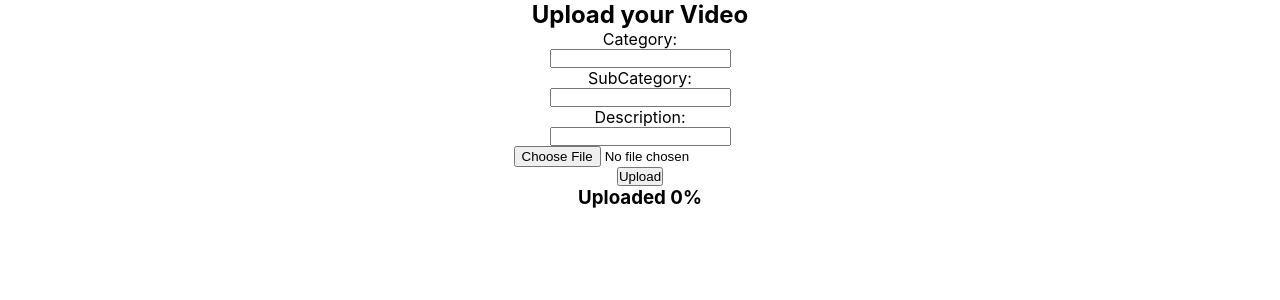
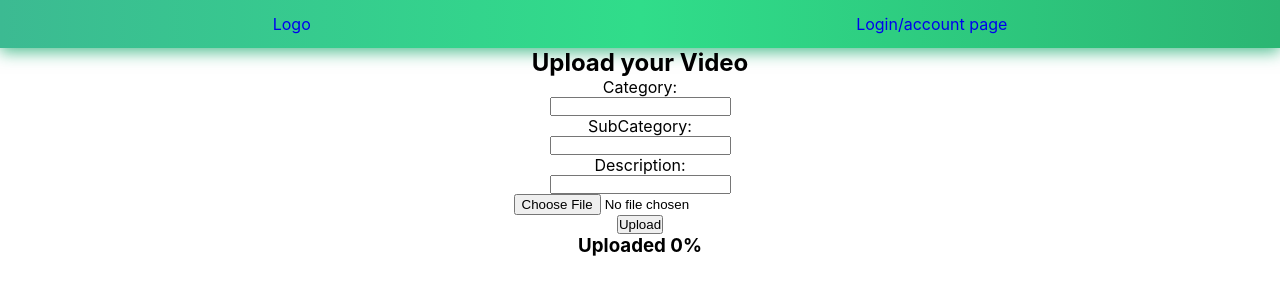
Before and after one commit to SKLC1/Learn-It-React-Project, a React (Create React App) app: page /upload in a window 1280 px wide. Shown: the top 300 px of the page. Built offline with nearby package versions, Linux system fonts and the light colour scheme; no server answers.

Commit message:
dixef undefined video bug

```diff
--- a/src/components/Explore/SubCategory/subCategory.jsx
+++ b/src/components/Explore/SubCategory/subCategory.jsx
@@ -32,6 +32,7 @@ function SubCategory(props) {
       }
     });
     return relevantVideosArr.map((post,idx)=>{
+      if(post.videoURL!=="")
       return <Video post={post} videoURL={post.videoURL} key={idx}/>
     })
   }
--- a/src/components/PersonalPage/AccountPage/AccountPage.jsx
+++ b/src/components/PersonalPage/AccountPage/AccountPage.jsx
@@ -1,11 +1,13 @@
 import { getAuth } from "firebase/auth";
 import { Link } from "react-router-dom";
 import { app } from "../../../firebase/firebase";
+import Header from "../../Utility/Header";
 import UserVideos from "../UserVideos/UserVideos";
 
 function AccountPage() {
   return (
     <div>
+      <Header/>
       <Link to="/">
       <button onClick={()=>getAuth().signOut()}>SignOut</button>
       </Link>
--- a/src/components/PersonalPage/UploadVideo/UploadVideo.jsx
+++ b/src/components/PersonalPage/UploadVideo/UploadVideo.jsx
@@ -4,6 +4,7 @@ import { getDownloadURL, ref, uploadBytesResumable } from "firebase/storage";
 import { useContext, useEffect, useState } from "react";
 import { app, db, storage } from "../../../firebase/firebase";
 import { UserContext } from "../../UserContext/UserContext";
+import Header from "../../Utility/Header";
 
 function UploadVideo() {
   const [progress, setProgress] = useState(0)
@@ -52,6 +53,8 @@ function UploadVideo() {
     console.log(docRef.id)
   }
   return (
+    <>
+      <Header/>
     <div className="flexCol">
       <h2>Upload your Video</h2>
       <form onSubmit={formHandler} className="flexCol">
@@ -65,8 +68,8 @@ function UploadVideo() {
        <button type="submit">Upload</button>
       </form>
       <h3> Uploaded {progress}%</h3>
-
     </div>
+    </>
    )
 }
 
--- a/src/components/Utility/Header.jsx
+++ b/src/components/Utility/Header.jsx
@@ -20,7 +20,7 @@ function Header() {
     <div>
       <div className="header-cont">
         <div>
-          logo
+          <Link to="/">Logo</Link>
         {/* <img src="recapp_logo.svg" alt="recapp_logo"/> */}
         </div>
         {currentUser?userInfo(currentUser):<div><Link to='/login'>Login/account page</Link></div>}
```
